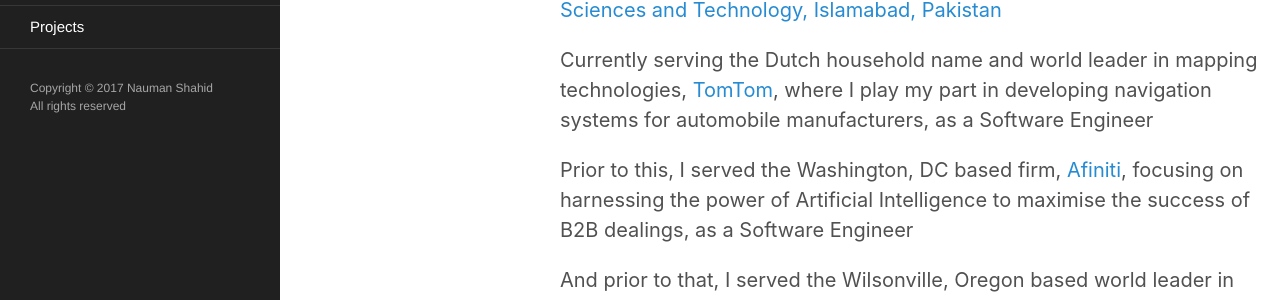
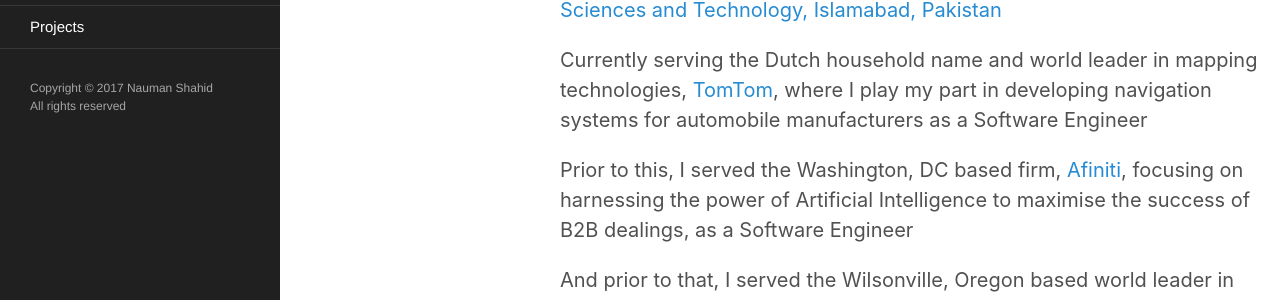
Before and after one commit to NaumanShahid/naumanshahid.github.io, a Jekyll site: the page built from about me.md, in a window 1280 px wide and 934 px high. Shown: the part 307-607 px from the top of the window. Built offline with Jekyll 4.4.1, drawn with Linux system fonts in a browser that asks for light colours; some web fonts are replaced.

Commit message:
- grammar

```diff
--- a/about me.md
+++ b/about me.md
@@ -5,7 +5,7 @@
 <br>
 
 <p>Graduated Cum Laude in June 2014 with a Bachelor of Engineering Degree with majors in Computer Engineering from <a href="http://www.nust.edu.pk/" target="_blank"  style="text-decoration:none;">The National University of Sciences and Technology, Islamabad, Pakistan</a><br>
-<p>Currently serving the Dutch household name and world leader in mapping technologies, <a href="https://www.tomtom.com/" target="_blank" style="text-decoration:none;">TomTom</a>, where I play my part in developing navigation systems for automobile manufacturers, as a Software Engineer<br>
+<p>Currently serving the Dutch household name and world leader in mapping technologies, <a href="https://www.tomtom.com/" target="_blank" style="text-decoration:none;">TomTom</a>, where I play my part in developing navigation systems for automobile manufacturers as a Software Engineer<br>
 <p>Prior to this, I served the Washington, DC based firm, <a href="https://www.afiniti.com/" target="_blank" style="text-decoration:none;">Afiniti</a>, focusing on harnessing the power of Artificial Intelligence to maximise the success of B2B dealings, as a Software Engineer<br>
 <p>And prior to that, I served the Wilsonville, Oregon based world leader in Electronic Design Automation, <a href="https://www.mentor.com/" target="_blank" style="text-decoration:none;">Mentor Graphics Corporation</a>, as a Senior Software Development Engineer<br>
 <p>And finally, prior to that, I served the Swiss Semiconductor Company <a href="https://www.u-blox.com/" target="_blank" style="text-decoration:none;">u-blox AG</a>, the global leader in wireless communication and positioning, as an Associate Engineer<br></p>
```
